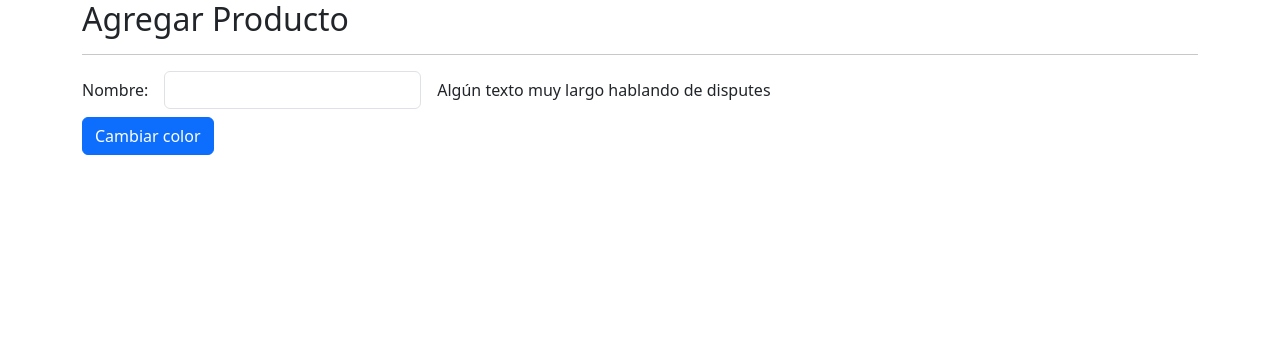
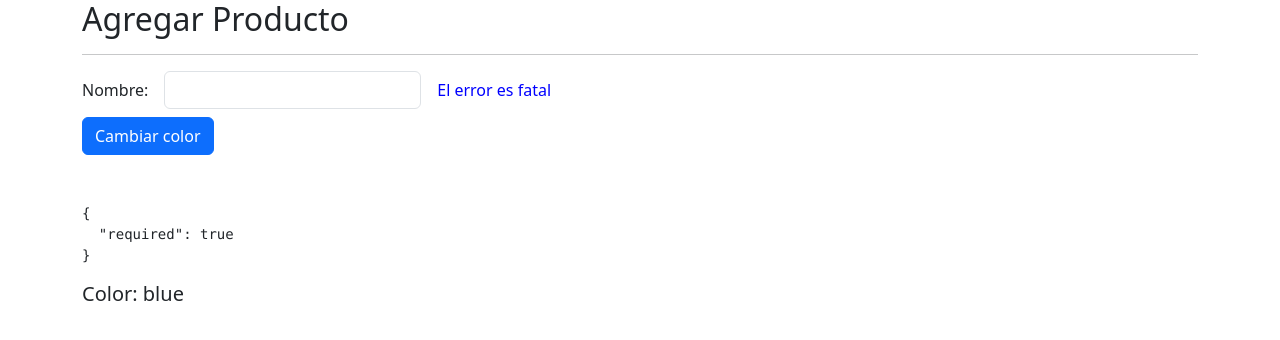
Before and after one commit to FabzDev/directive-signals, an Angular app: page /products/product in a window 1280 px wide. Shown: the top 340 px of the page. Built offline with nearby package versions, Linux system fonts and the light colour scheme.

Commit message:
Creando directiva para manejar errores en forms

```diff
--- a/src/app/app-routing.module.ts
+++ b/src/app/app-routing.module.ts
@@ -8,7 +8,7 @@ const routes: Routes = [
   },
   {
     path: '**',
-    redirectTo: 'productos'
+    redirectTo: 'products'
   }
 ];
 
--- a/src/app/app.module.ts
+++ b/src/app/app.module.ts
@@ -6,7 +6,7 @@ import { AppComponent } from './app.component';
 
 @NgModule({
   declarations: [
-    AppComponent
+    AppComponent,
   ],
   imports: [
     BrowserModule,
--- a/src/app/products/product-page/product-page.component.html
+++ b/src/app/products/product-page/product-page.component.html
@@ -1,21 +1,28 @@
 <h2>Agregar Producto</h2>
 <hr>
 
-<div class="row g-3 align-items-center">
+<form [formGroup]="myForm">
+  <div class="row g-3 align-items-center" >
 
     <div class="col-auto">
       <label >Nombre:</label>
     </div>
 
     <div class="col-auto">
-    <input class="form-control" type="text">
+      <input formControlName="name" class="form-control" type="text">
     </div>
 
 
     <div class="col-auto">
-    <label class="col-auto">Algún texto muy largo hablando de disputes</label>
+      <span class="col-auto" label-custom
+      [color]="color"
+      ></span>
     </div>
 
   </div>
 
-<button class="btn btn-primary mt-2">Cambiar color</button>
+  <button class="btn btn-primary mt-2" (click)="changeColor()">Cambiar color</button>
+
+  <pre class="mt-5">{{myForm.get('name')?.errors | json}}</pre>
+  <h5 class="mt-2">Color: {{color}}</h5>
+</form>
--- a/src/app/products/product-page/product-page.component.ts
+++ b/src/app/products/product-page/product-page.component.ts
@@ -1,9 +1,20 @@
-import { Component } from '@angular/core';
+import { Component, inject } from '@angular/core';
+import { FormBuilder, Validators } from '@angular/forms';
 
 @Component({
   templateUrl: './product-page.component.html',
   styles: ``
 })
 export class ProductPageComponent {
+  // constructor (private fb: FormBuilder) {}
+  private fb = inject( FormBuilder );
+  public color: string = 'blue';
 
+  public myForm = this.fb.group({
+    name: ['', [Validators.required ,Validators.minLength(6), Validators.email]]
+  });
+
+  changeColor(){
+    this.color = '#xxxxxx'.replace(/x/g, y=>(Math.random()*16|0).toString(16));
+  }
 }
--- /dev/null
+++ b/src/app/shared/directives/label-custom.directive.ts
@@ -0,0 +1,29 @@
+import { Directive, ElementRef, Input, OnInit } from '@angular/core';
+
+@Directive({
+  selector: '[label-custom]'
+})
+export class LabelCustomDirective implements OnInit{
+  public _color: string = 'green';
+
+  @Input()
+  set color(value: string) {
+    this._color = value;
+    this.setStyle();
+  }
+
+  constructor( public htmlElement: ElementRef<HTMLElement>) { console.log('Directive Constructor');
+   }
+
+  ngOnInit(): void {
+    this.htmlElement.nativeElement.innerHTML = 'El error es fatal'
+  }
+
+  setStyle(): void {
+    if( !this.htmlElement ) return;
+
+    this.htmlElement!.nativeElement.style.color = this._color;
+  }
+
+
+}
```
Also changed, not shown: src/app/products/products.module.ts (+6 -2 lines), src/app/shared/shared.module.ts (added, +18 -0 lines). Lines whose indentation alone changed are shown as unchanged.
